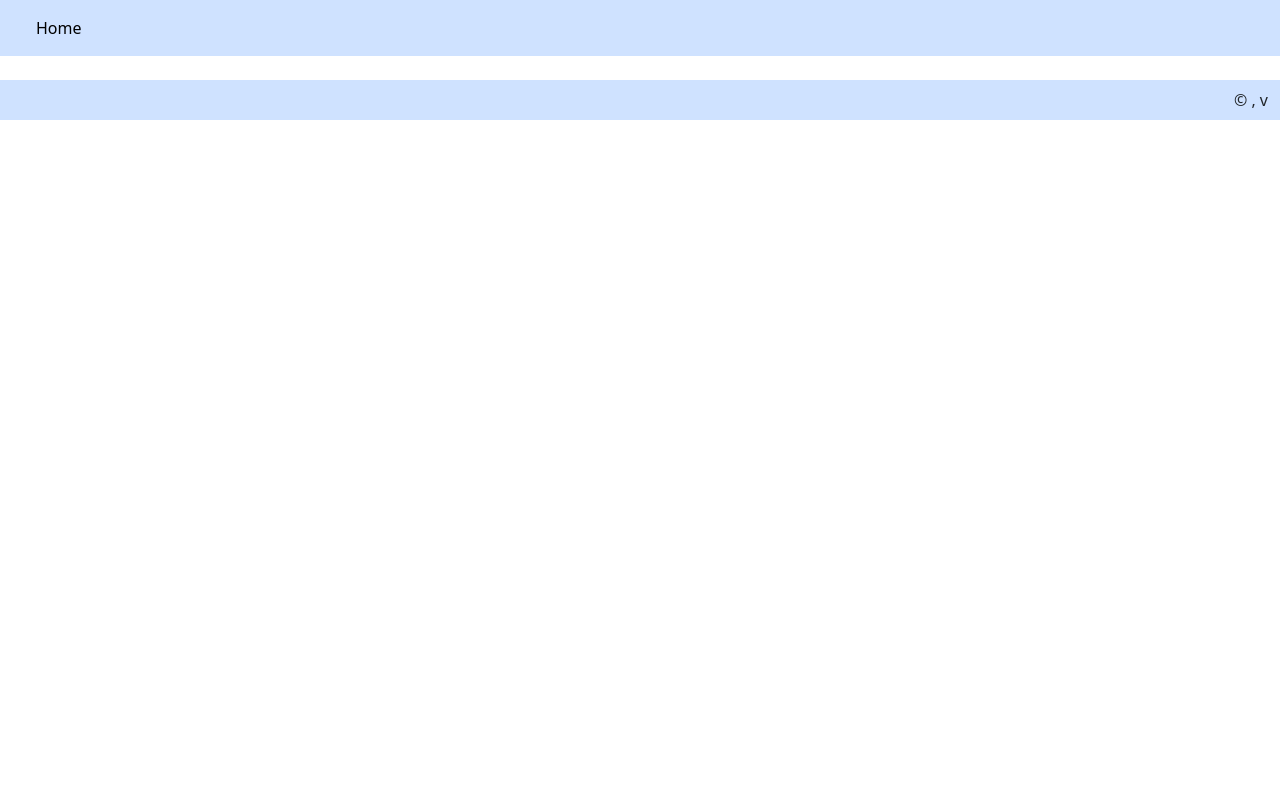
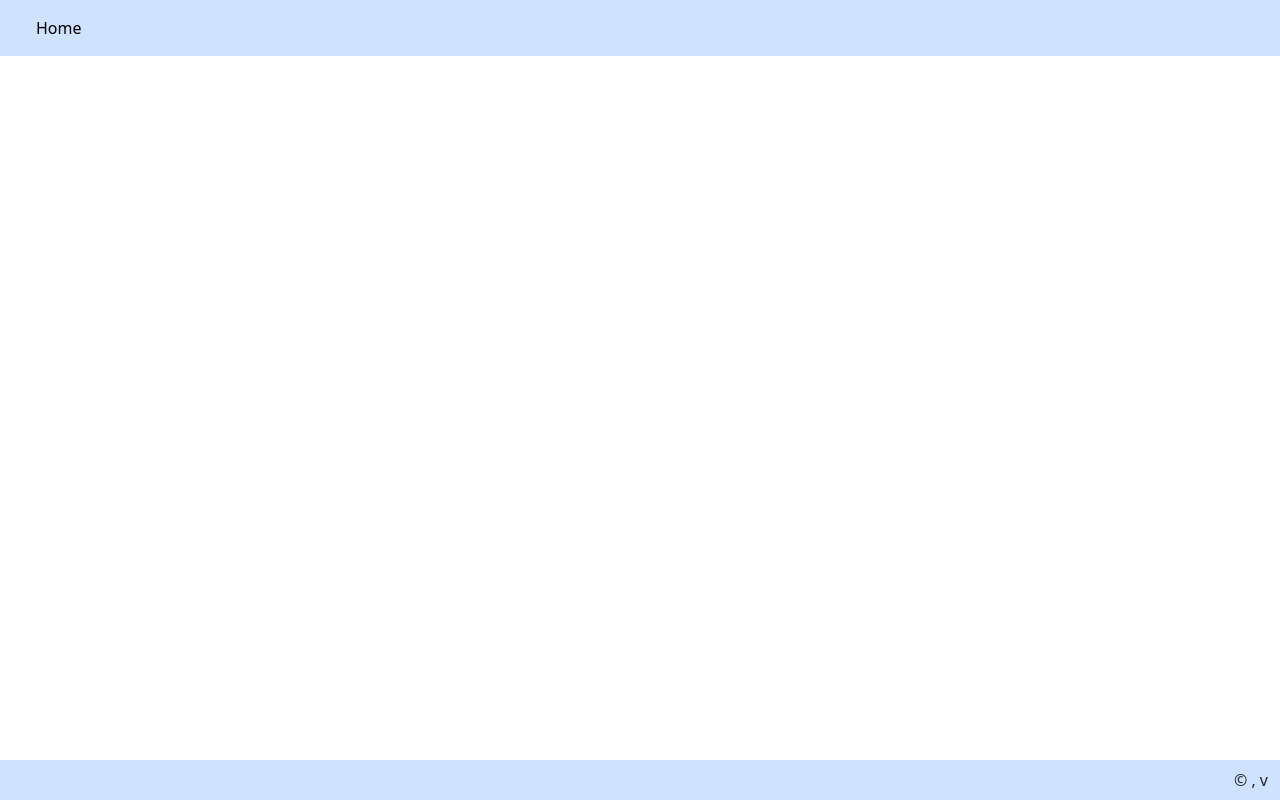
Before and after one commit to TIGRLab/tigrqc, a Flask app: page / in a window 1280 px wide. Run offline with Flask 3, Linux system fonts and the light colour scheme; parts of the project's set-up code (start-up, migrations or seed data) failed here and were passed over; some libraries are stand-ins or nearby versions.

Commit message:
[ENH] Update base template so page height fills screen

```diff
--- a/tigrqc/templates/base.html
+++ b/tigrqc/templates/base.html
@@ -17,7 +17,7 @@
 
         {% block header_scripts %}{% endblock %}
     </head>
-    <body>
+    <body class="d-flex flex-column min-vh-100">
         <header>
             <div id="alerts">
                 {% include 'partials/_flash.html' %}
@@ -47,7 +47,7 @@
             </nav>
         </header>
 
-        <main>
+        <main class="flex-grow-1 d-flex flex-column">
             {% block content %}{% endblock %}
         </main>
 
```
